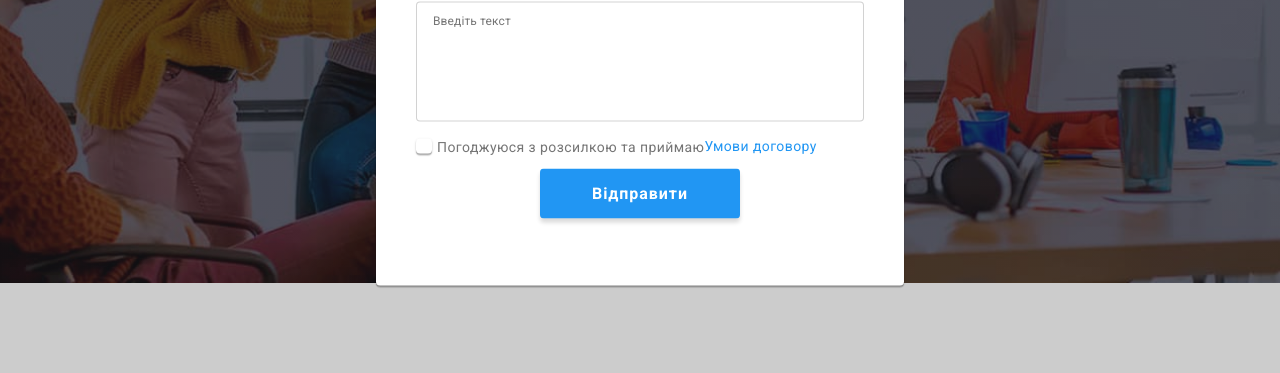
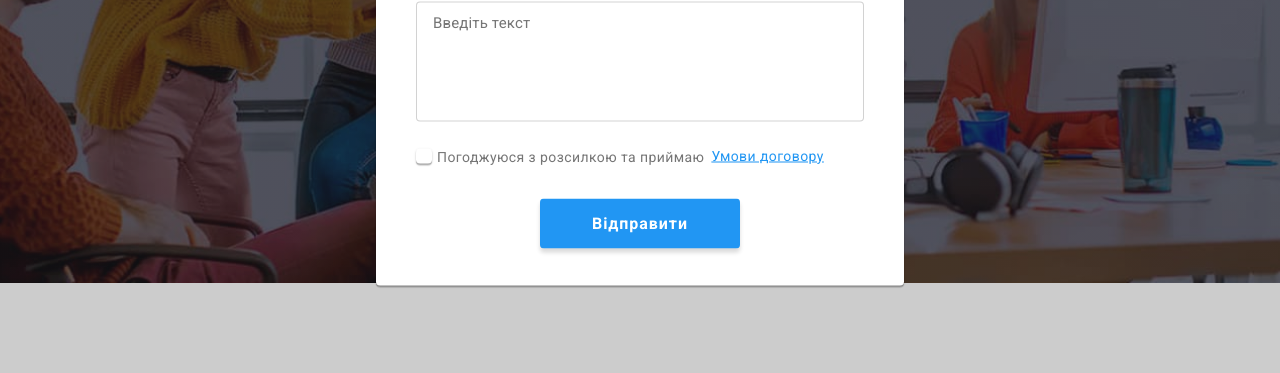
Before and after one commit to Anastasiako6/goit-markup-hw-06, a plain HTML site: page index.html in a window 1280 px wide. Both pictures are taken after a click on the button "Замовити послугу". Shown: the part 405-778 px from the top of the page. Drawn offline with nearby package versions, Linux system fonts and the light colour scheme.

Commit message:
add padding

```diff
--- a/css/styles.css
+++ b/css/styles.css
@@ -302,12 +302,17 @@ body {
     border-radius: 4px;
     outline: transparent;
     padding-left: 42px;
-    transform: border-color 250ms var(--cubic) ;
+    transition-property: border;
+    transition-duration: 250ms;
+    transition-timing-function: cubic-bezier(0.4, 0, 0.2, 1);
     cursor: pointer;
 }
 
 .modal-input:focus{
-    border-color: var(--accent-text-color);
+    border: 1px solid var(--accent-text-color);
+}
+.modal-pad-com{
+    margin-bottom: 20px;
 }
 
 .modal-input-icon{
@@ -320,23 +325,38 @@ body {
 .modal-input:focus + .modal-input-icon{
     fill: var(--accent-text-color);
 }
-
+.form-textaria{
+    margin-bottom: 20px;
+}
 .modal-comment{
     width: 100%;
     height: 120px;
     padding: 12px 16px;
     font-weight: 400;
-    font-size: 12px;
+    font-size: 15px;
     line-height: 1.16;
     letter-spacing: 0.01em;
     resize: none;
+    transition-property: border;
+    transition-duration: 250ms;
+    transition-timing-function: cubic-bezier(0.4, 0, 0.2, 1);
+}
 
-    color: rgba(117, 117, 117, 0.5);
+.modal-comment:focus {
+    border: 1px solid #2196F3;
 }
 .input-check{
     display: block;
+    transition-property: border-color;
+    transition-duration: 250ms;
+    transition-timing-function: var(--cubic);
 }
 
+.check{
+    align-items: center;
+    justify-content: center;
+    margin-bottom: 30px;
+}
 .check-text{
     display: flex;
     fill: transparent;
@@ -360,11 +380,10 @@ body {
     line-height: 1.71;
     margin-right: 5px;
     color: var(--accent-text-color);
-    align-items: center;
-    justify-content: center;
-}
-.modal-link::after{
-    text-decoration: line-through;
+    /* align-items: center;
+    justify-content: center; */
+    margin-left: 7px;
+    text-decoration: underline;
 }
 
 .check-icon{
@@ -391,6 +410,7 @@ body {
     box-shadow: 0px 4px 4px rgba(0, 0, 0, 0.15);
     border-radius: 4px;
     border-color: transparent;
+    transform: background-color 250ms var(--cubic);
 }
 
 .modal-button-text{
@@ -401,7 +421,6 @@ body {
     align-items: center;
     text-align: center;
     letter-spacing: 0.06em;
-    transform: background-color 250ms var(--cubic);
 
     color: var(--primary-white-color);
 }
@@ -786,7 +805,10 @@ body {
     border-radius: 4px;
     background-color: transparent;
     padding-left: 16px;
-
+    color: var(--primary-white-color);
+    transition-property: border, filter;
+        transition-duration: 250ms;
+        transition-timing-function: cubic-bezier(0.4, 0, 0.2, 1);
 }
 
 .footer-input::placeholder{
--- a/index.html
+++ b/index.html
@@ -70,7 +70,7 @@
                             </div>
                         </div>
 
-                        <div class="modal-field">
+                        <div class="modal-field ">
                             <label for="user-tel" class="input-label">Телефон</label>
                             <div class="input-wrap">
                                 <input type="tel"
@@ -97,17 +97,17 @@
                             </div>
                         </div>
 
-                        <div class="modal-field">
+                        <div class="form-textaria">
                             <label for="user-comment" class="input-label">Коментар</label>
                             <textarea
                                 name="user-comment"
                                 id="user-comment"
-                                class="modal-comment modal-input"
+                                class="modal-comment  modal-input"
                                 placeholder="Введіть текст"
                                 ></textarea>
                         </div>
 
-                        <div class="modal-field">
+                        <div class="check">
                             <input
                               type="checkbox"
                               name="privacy"
```
